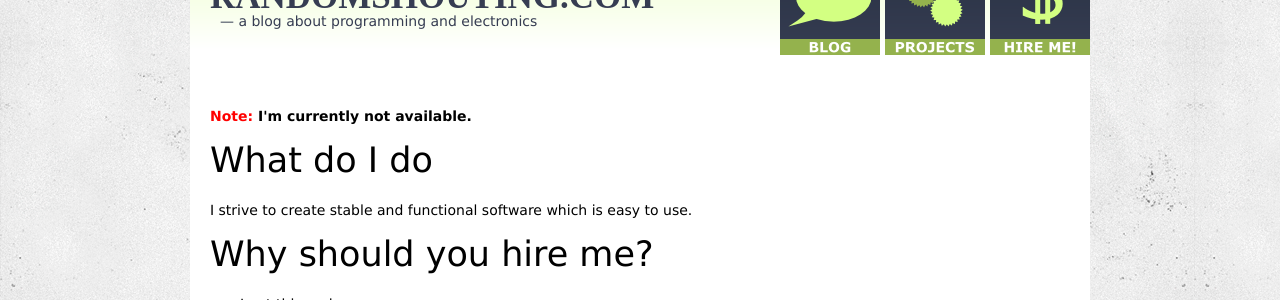
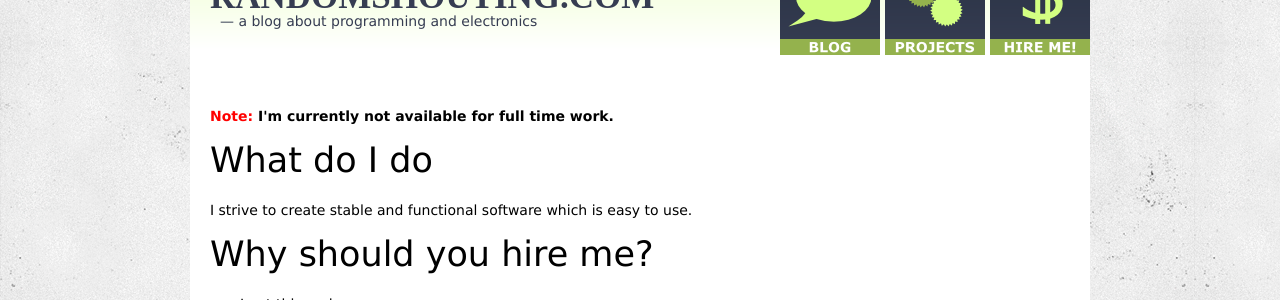
Before and after one commit to amir-hadzic/amir-hadzic.github.com, a Jekyll site: the page built from hireme.html, in a window 1280 px wide. Shown: the part 231-531 px from the top of the page. Built offline with Jekyll 4.4.1, drawn with Linux system fonts in a browser that asks for light colours; some web fonts are replaced; Markdown is read by kramdown in place of the engine named in the settings.

Commit message:
Let's be more specific on this one.

```diff
--- a/hireme.html
+++ b/hireme.html
@@ -3,7 +3,7 @@ layout: default
 title: Randomshouting | Amir Hadžić | Hire me
 ---
 
-<p><b><font color="red">Note:</font> I'm currently not available.</b></p>
+<p><b><font color="red">Note:</font> I'm currently not available for full time work.</b></p>
 
 <h1>What do I do</h1>
 
```
